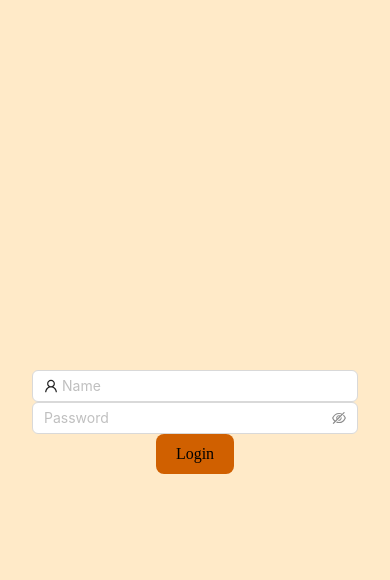
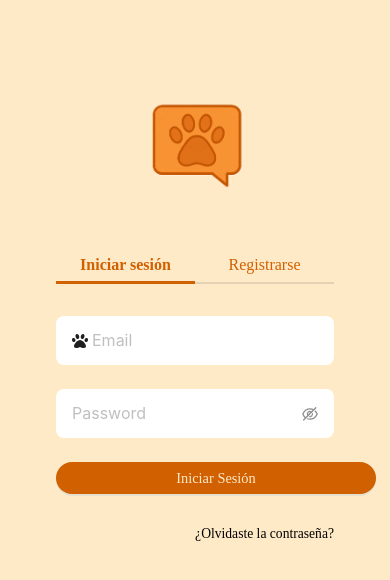
Before and after one commit to capimaker/patitApp, a React (Vite) app: page /login in a window 390 px wide. Shown: the top 580 px of the page. Built offline with nearby package versions, Linux system fonts and the light colour scheme; a web font is replaced by a local one.

Commit message:
login funcionando, el boton de iniciar sesion es funcional y responsive, se ha añadido un navlink dentro del login para conectar register con login, se ha instalado react icons

```diff
--- a/package.json
+++ b/package.json
@@ -16,6 +16,7 @@
     "axios": "^1.10.0",
     "react": "^19.1.0",
     "react-dom": "^19.1.0",
+    "react-icons": "^5.5.0",
     "react-redux": "^9.2.0",
     "react-router-dom": "^6.30.1",
     "sass": "^1.89.2"
--- a/src/App.jsx
+++ b/src/App.jsx
@@ -2,6 +2,7 @@
 import { BrowserRouter,Routes,Route } from 'react-router-dom';
 import Login from "./components/Login/Login";
 import './App.css'
+
 
 function App() {
   return (
--- /dev/null
+++ b/src/components/Elements/Button/Button.jsx
@@ -0,0 +1,10 @@
+import React from "react";
+import { Button, Space } from "antd";
+
+export const Mybutton = ({ children, ...props }) => (
+  <Space size="small" wrap>
+    <Button type="primary" {...props}>
+      {children}
+    </Button>
+  </Space>
+);
--- a/src/components/Login/Inputemail.jsx
+++ b/src/components/Login/Inputemail.jsx
@@ -1,4 +1,5 @@
 import { UserOutlined } from '@ant-design/icons';
+import { FaPaw } from 'react-icons/fa';
 import { Input } from 'antd';
 
 export const Inputemail = ({ className, value, name, placeholder, onChange }) => {
@@ -11,7 +12,7 @@ export const Inputemail = ({ className, value, name, placeholder, onChange }) =>
       name = {name}
       placeholder = {placeholder}
       onChange={onChange}
-      prefix={<UserOutlined />}
+      prefix={<FaPaw />}
 
     />
   );
--- /dev/null
+++ b/src/components/Login/Login.css
@@ -0,0 +1,114 @@
+.login-container {
+  display: flex;
+  flex-direction: column;
+  align-items: center;
+  padding: 2rem 1rem;
+  min-height: 100vh;
+  background: var(--fondo);
+  box-sizing: border-box;
+}
+
+.logo {
+  margin-bottom: 2rem;
+}
+.logo img {
+  width: 100px;
+  height: 100px;
+}
+
+.tabs {
+  display: flex;
+  width: 100%;
+  max-width: 340px;
+  margin-bottom: 2rem;
+  border-bottom: 2px solid rgba(0,0,0,0.1);
+}
+.tab {
+  flex: 1;
+  background: transparent;
+  border: none;
+  padding: 0.5rem 0;
+  font-family: var(--texto);
+  font-size: 1rem;
+  color: var(--acentos);
+  cursor: pointer;
+  position: relative;
+  text-decoration: none;
+}
+.tab.active {
+  font-weight: bold;
+}
+.tab.active::after {
+  content: "";
+  position: absolute;
+  bottom: -2px;
+  left: 0;
+  right: 0;
+  height: 3px;
+  background: var(--acentos);
+}
+
+.login-form {
+  display: flex;
+  flex-direction: column;
+  gap: 1.5rem;
+  width: 100%;
+  max-width: 400px;
+}
+
+.login-input {
+  width: 100%;
+  background: white !important;
+  border: none !important;
+  border-radius: 8px !important;
+  padding: 0.75rem 1rem !important;
+  font-family: var(--texto) !important;
+  font-size: 1rem !important;
+}
+
+
+
+.login-button.ant-btn {
+ width: 400px;
+  background: var(--acentos);
+  border-color: white;
+  border: none;
+  border-radius: 999px;
+  color: var(--fondo);
+  font-family: var(--texto);
+  font-size: 1rem;
+  padding: 0.75rem 0;
+  cursor: pointer;
+  transition: opacity 0.2s;
+}
+
+.login-button.ant-btn:hover {
+  opacity: 0.9;
+  background-color: white !important;
+  color: black !important;
+}
+
+
+.login-input .ant-input-suffix .anticon-eye svg path {
+  fill: var(--acentos) !important;
+  stroke: var(--acentos) !important;
+}
+
+.forgot{
+ margin-top: 0.5rem;
+ font-family: var(--texto);
+ font-size: 0.85rem;
+ text-align:right;
+}
+
+
+
+@media (max-width: 480px) {
+  .login-button.ant-btn {
+    width: 320px !important;    /* ocupa todo el ancho del form */
+    max-width: none !important; /* quita cualquier tope de 400px */
+    /* opcional: ajusta padding/font-size para mejor legibilidad */
+    padding: 0.6rem 0 !important;
+    font-size: 0.9rem !important;
+  }
+}
--- a/src/components/Login/Login.jsx
+++ b/src/components/Login/Login.jsx
@@ -1,10 +1,14 @@
 import React, {useState} from 'react'
+import "./Login.css"
+import { NavLink } from 'react-router-dom';
 import { useDispatch } from "react-redux";
 import { Inputpass } from "./Inputpass";
 import { Inputemail } from './Inputemail';
 import { login } from '../../service/authSlice';
+import { Mybutton } from '../Elements/Button/Button';
 
 const Login = () => {
+   const [activeTab, setActiveTab] = useState('login');
     const [formData, setFormData] = useState({
         email: "",
         password:""
@@ -26,27 +30,53 @@ const Login = () => {
 
 
   return (
+    <div className="login-container">
+      <div className="logo">
+        <img src="../src/assets/huella.png" alt="Logo" />
+      </div>
 
-      <form onSubmit={onSubmit}>
+      <div className="tabs">
+
+        <NavLink
+          to="/login"
+          className={({ isActive }) => isActive ? 'tab active' : 'tab'}
+        >
+          Iniciar sesión
+        </NavLink>
+        <NavLink
+          to="/register"
+          className={({ isActive }) => isActive ? 'tab active' : 'tab'}
+        >
+          Registrarse
+        </NavLink>
+      </div>
+
+
+      <form className="login-form" onSubmit={onSubmit}>
         <Inputemail
-        className = "login_css"
+        className="login-input"
         type="email"
         name="email"
         value={email}
-        placeholder="Name"
+        placeholder="Email"
         onChange={onChange}
         />
         <Inputpass
-        className = "pass"
+        className="login-input"
         type="password"
         name="password"
         value={password}
         placeholder="Password"
         onChange={onChange}
       />
-        <button type='submit'>Login</button>
+        <Mybutton className="login-button" htmlType="submit">
+          Iniciar Sesión
+        </Mybutton>
+         <p className="forgot">
+           ¿Olvidaste la contraseña?
+        </p>
         </form>
-
+       </div>
   );
 };
 
--- a/src/index.css
+++ b/src/index.css
@@ -11,57 +11,3 @@
   -webkit-font-smoothing: antialiased;
   -moz-osx-font-smoothing: grayscale;
 }
-
-a {
-  font-weight: 500;
-  color: #646cff;
-  text-decoration: inherit;
-}
-a:hover {
-  color: var(--acentos);
-}
-
-body {
-  margin: 0;
-  display: flex;
-  place-items: center;
-  min-width: 320px;
-  min-height: 100vh;
-}
-
-h1 {
-  font-size: 3.2em;
-  line-height: 1.1;
-}
-
-button {
-  border-radius: 8px;
-  border: 1px solid transparent;
-  padding: 0.6em 1.2em;
-  font-size: 1em;
-  font-weight: 500;
-  font-family: inherit;
-  background-color: #1a1a1a;
-  cursor: pointer;
-  transition: border-color 0.25s;
-}
-button:hover {
-  border-color: var(--fondo);
-}
-button:focus,
-button:focus-visible {
-  outline: 4px auto -webkit-focus-ring-color;
-}
-
-@media (prefers-color-scheme: light) {
-  :root {
-    color: #213547;
-    background-color: var(--fondo);
-  }
-  a:hover {
-    color: var(--fondo);
-  }
-  button {
-    background-color: var(--acentos);
-  }
-}
```
Also changed, not shown: src/assets/huella.png (added), 1 other file (tests, documents, lock files or other folders).
